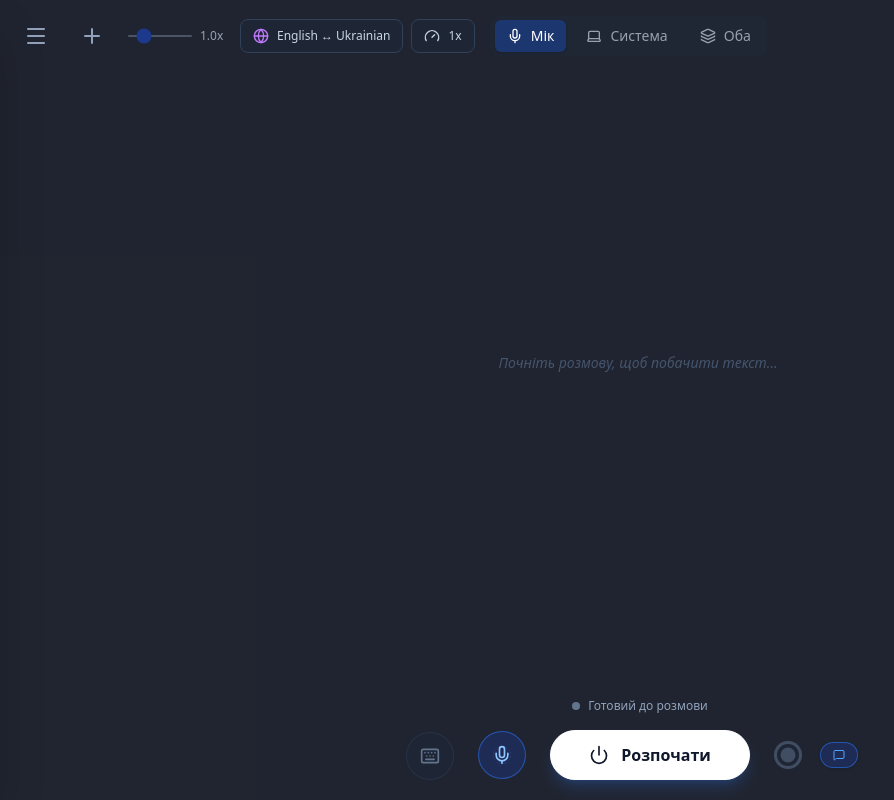
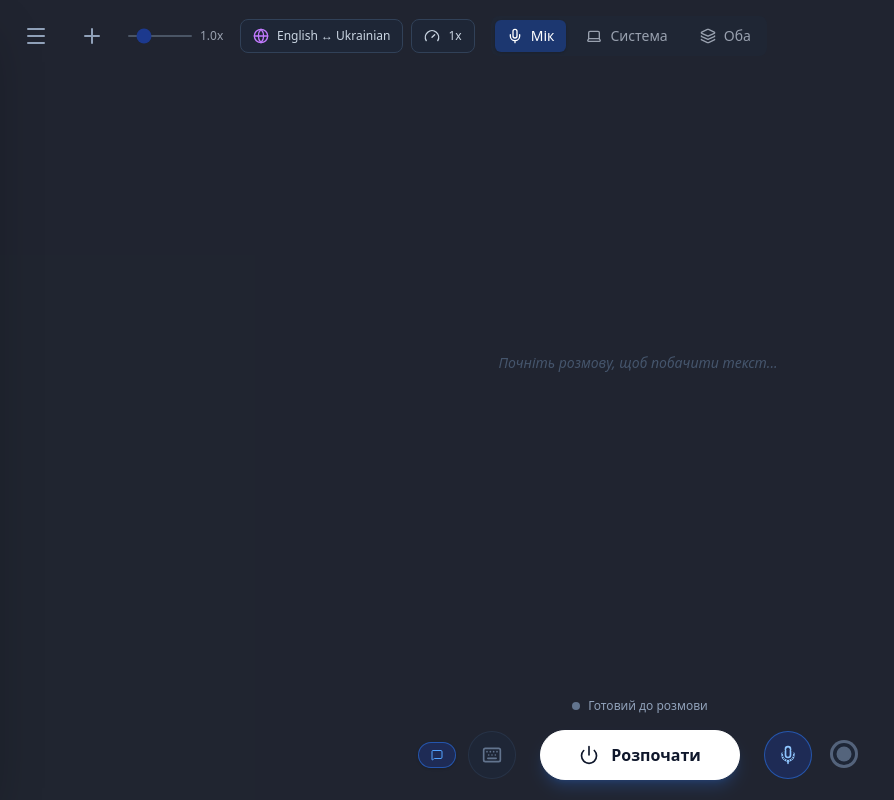
Before and after one commit to oleksliasnik/speak-translator, a Next.js app: page / in a window 1280 px wide. Shown: the whole page, without its empty margins (0-894 px from the left). Built offline with nearby package versions, Linux system fonts and the light colour scheme.

Commit message:
feat: change Control Tray

```diff
--- a/src/entities/chat/ui/Visualizer.tsx
+++ b/src/entities/chat/ui/Visualizer.tsx
@@ -92,7 +92,7 @@ const Visualizer: React.FC<VisualizerProps> = ({
       ref={canvasRef}
       width={400}
       height={400}
-      className="absolute left-[77px] -bottom-[10px] w-full max-w-[70px] h-auto mx-auto"
+      className="w-full max-w-[70px] h-auto mx-auto"
     />
   );
 };
--- a/src/features/session/ui/RecordingToggle.tsx
+++ b/src/features/session/ui/RecordingToggle.tsx
@@ -14,8 +14,8 @@ const RecordingToggle: React.FC = () => {
       className={`group flex items-center justify-center w-7 h-7 sm:w-7 sm:h-7 p-0.5 rounded-full border-3 transition-all duration-300 cursor-pointer
                 ${
                   isRecordingEnabled
-                    ? "bg-red-500/0 hover:bg-red-500/50 border-red-500/30 hover:border-red-500/80 animate-pulse"
-                    : "bg-slate-800/50 border-slate-500/50 hover:bg-slate-600 hover:border-slate-400"
+                    ? "bg-red-500/0 hover:bg-red-500/50 border-red-500/70 hover:border-red-500/80 animate-pulse"
+                    : "bg-slate-800/50 border-slate-500/80 hover:bg-red-500/10 hover:border-red-500/30"
                 }`}
       style={{ WebkitAppRegion: "no-drag" } as any}
       onClick={() => setIsRecordingEnabled(!isRecordingEnabled)}
@@ -25,8 +25,8 @@ const RecordingToggle: React.FC = () => {
         className={`w-5 h-5 transition-all duration-300
           ${
             isRecordingEnabled
-              ? "text-transparent fill-red-500/40 group-hover:fill-red-500"
-              : "text-transparent fill-slate-500/50 group-hover:fill-slate-400"
+              ? "text-transparent fill-red-500/70 group-hover:fill-red-500"
+              : "text-transparent fill-slate-500/80 group-hover:fill-red-500/30"
           }`}
       />
     </button>
--- a/src/features/session/ui/TextInput.tsx
+++ b/src/features/session/ui/TextInput.tsx
@@ -76,7 +76,7 @@ const TextInput: React.FC<TextInputProps> = ({
             onKeyDown={handleKeyDown}
             placeholder="Type a message..."
             rows={1}
-            className="flex-1 bg-transparent text-slate-100 placeholder-slate-500 text-sm px-3 py-3 outline-none resize-none max-h-[144px] overflow-y-auto scrollbar-thin scrollbar-thumb-slate-600 scrollbar-track-transparent cursor-default"
+            className="flex-1 bg-transparent text-slate-100 placeholder-slate-500 text-xl px-3 py-1 outline-none resize-none max-h-[144px] overflow-y-auto scrollbar-thin scrollbar-thumb-slate-600 scrollbar-track-transparent cursor-default"
           />
           <button
             type="submit"
--- a/src/widgets/control-tray/ui/ControlTray.tsx
+++ b/src/widgets/control-tray/ui/ControlTray.tsx
@@ -90,36 +90,42 @@ const ControlTray: React.FC<ControlTrayProps> = ({
         </div>
       )}
 
+      {/* View Mode Toggle */}
+      <button
+        onClick={() => setViewMode(viewMode === "text" ? "visualizer" : "text")}
+        className={`
+              absolute sm:left-7 left-12 sm:bottom-3 bottom-16 items-center gap-2 px-3 py-1.5 rounded-full text-[10px] font-medium border transition-all duration-200 cursor-default
+              ${
+                viewMode === "text"
+                  ? "bg-blue-900/40 hover:bg-blue-800/50 text-blue-300 border-blue-500/50 shadow-sm"
+                  : "bg-slate-800 text-slate-400 hover:text-slate-300 border-slate-700 hover:bg-slate-700"
+              }
+          `}
+        style={{ WebkitAppRegion: "no-drag" } as any}
+      >
+        <MessageSquare
+          className={`w-3 h-3 ${viewMode === "text" ? "text-blue-400" : "text-slate-400"}`}
+        />
+      </button>
+
       {/* Main Controls Row */}
       <div className="relative flex items-center justify-center gap-4 sm:gap-6 w-full px-4">
-        {/* Mic Toggle */}
+        {/* Keyboard/Text Input Toggle */}
         <button
-          onClick={() => setIsMicOn(!isMicOn)}
+          onClick={onToggleInput}
           className={`
-              z-10 w-10 h-10 sm:w-12 sm:h-12 rounded-full flex items-center justify-center transition-all duration-200 shrink-0 cursor-default
+              w-10 h-10 sm:w-12 sm:h-12 rounded-full flex items-center justify-center transition-all duration-200 cursor-default
               ${
-                isMicOn
-                  ? "bg-blue-900/40 text-blue-300 hover:bg-blue-800/50 border border-blue-500/50"
+                isInputVisible
+                  ? "bg-blue-500/20 text-blue-400 border border-blue-500/50"
                   : "bg-slate-800/50 text-slate-500 hover:text-slate-300 border border-slate-700/50 hover:bg-slate-700"
               }
           `}
           style={{ WebkitAppRegion: "no-drag" } as any}
-          title={isMicOn ? "Mute Microphone" : "Unmute Microphone"}
+          title="Toggle Keyboard"
         >
-          {isMicOn ? (
-            <Mic className="w-5 h-5" />
-          ) : (
-            <MicOff className="w-5 h-5" />
-          )}
+          <Keyboard className="w-5 h-5" />
         </button>
-
-        {isMicOn && (
-          <Visualizer
-            inputLevel={inputLevel}
-            outputLevel={outputLevel}
-            isActive={isConnected}
-          />
-        )}
 
         {/* Start/Stop Button (Center) */}
         <button
@@ -152,44 +158,38 @@ const ControlTray: React.FC<ControlTrayProps> = ({
           )}
         </button>
 
-        {/* View Mode Toggle */}
+        {/* Mic Toggle */}
         <button
-          onClick={() =>
-            setViewMode(viewMode === "text" ? "visualizer" : "text")
-          }
+          onClick={() => setIsMicOn(!isMicOn)}
           className={`
-              absolute sm:right-8 right-3 sm:bottom-3 bottom-17 items-center gap-2 px-3 py-1.5 rounded-full text-[10px] font-medium border transition-all duration-200 cursor-default
+              relative z-10 w-10 h-10 sm:w-12 sm:h-12 rounded-full flex items-center justify-center transition-all duration-200 shrink-0 cursor-default
               ${
-                viewMode === "text"
-                  ? "bg-blue-900/40 hover:bg-blue-800/50 text-blue-300 border-blue-500/50 shadow-sm"
-                  : "bg-slate-800 text-slate-400 hover:text-slate-300 border-slate-700 hover:bg-slate-700"
-              }
-          `}
-          style={{ WebkitAppRegion: "no-drag" } as any}
-        >
-          <MessageSquare
-            className={`w-3 h-3 ${viewMode === "text" ? "text-blue-400" : "text-slate-400"}`}
-          />
-        </button>
-
-        <RecordingToggle />
-
-        {/* Keyboard/Text Input Toggle */}
-        <button
-          onClick={onToggleInput}
-          className={`
-              absolute left-3 bottom-15 sm:bottom-0 sm:left-4 w-10 h-10 sm:w-12 sm:h-12 rounded-full flex items-center justify-center transition-all duration-200 cursor-default
-              ${
-                isInputVisible
-                  ? "bg-blue-500/20 text-blue-400 border border-blue-500/50"
+                isMicOn
+                  ? "bg-blue-900/40 text-blue-300 hover:bg-blue-800/50 border border-blue-500/50"
                   : "bg-slate-800/50 text-slate-500 hover:text-slate-300 border border-slate-700/50 hover:bg-slate-700"
               }
           `}
           style={{ WebkitAppRegion: "no-drag" } as any}
-          title="Toggle Keyboard"
+          title={isMicOn ? "Mute Microphone" : "Unmute Microphone"}
         >
-          <Keyboard className="w-5 h-5" />
+          {isMicOn ? (
+            <Mic className="w-5 h-5" />
+          ) : (
+            <MicOff className="w-5 h-5" />
+          )}
+          {isMicOn && (
+            <div className="absolute right-0 bottom-0 ">
+              <Visualizer
+                inputLevel={inputLevel}
+                outputLevel={outputLevel}
+                isActive={isConnected}
+              />
+            </div>
+          )}
         </button>
+        <div className="absolute sm:right-8 right-12 sm:bottom-3 bottom-16 ">
+          <RecordingToggle />
+        </div>
       </div>
     </div>
   );
```
